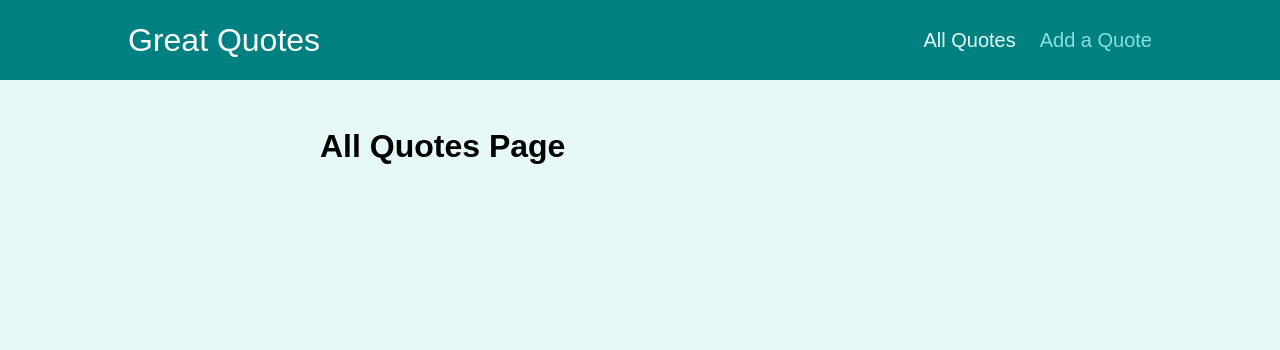
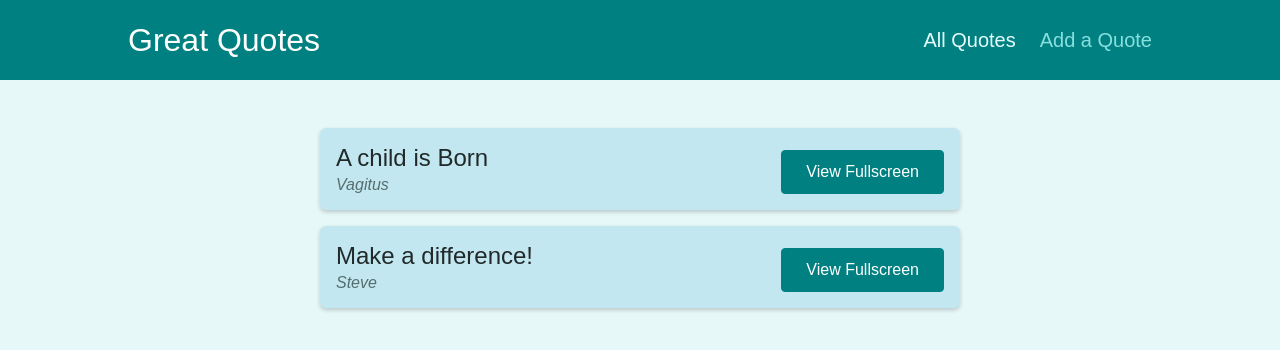
Before and after one commit to Isrealsix/quote-App, a React (Create React App) app: page /quotes in a window 1280 px wide. Shown: the top 350 px of the page. Built offline with nearby package versions, Linux system fonts and the light colour scheme.

Commit message:
added Dummy Data and Displayed some components based on Route

```diff
--- a/src/pages/AllQuotes.js
+++ b/src/pages/AllQuotes.js
@@ -1,7 +1,15 @@
-import React from 'react';
+import QuoteList from '../components/quotes/QuoteList';
 
+const DUMMY_QUOTES = [
+	{ id: 'go_q1', author: 'Vagitus', text: 'A child is Born' },
+	{
+		id: 'go_q7',
+		author: 'Steve',
+		text: 'Make a difference!',
+	},
+];
 function AllQuotes() {
-	return <h1>All Quotes Page</h1>;
+	return <QuoteList quotes={DUMMY_QUOTES} />;
 }
 
 export default AllQuotes;
--- a/src/pages/NewQuote.js
+++ b/src/pages/NewQuote.js
@@ -1,7 +1,10 @@
-import React from 'react';
+import QuoteForm from '../components/quotes/QuoteForm';
 
 function NewQuote() {
-	return <h1>New Quote Page</h1>;
+	const addQuoteHandler = quoteData => {
+		console.log(quoteData);
+	};
+	return <QuoteForm onAddQuote={addQuoteHandler} />;
 }
 
 export default NewQuote;
```
Also changed, not shown: src/components/quotes/QuoteForm.js (+8 -8 lines), 1 other file (tests, documents, lock files or other folders).
